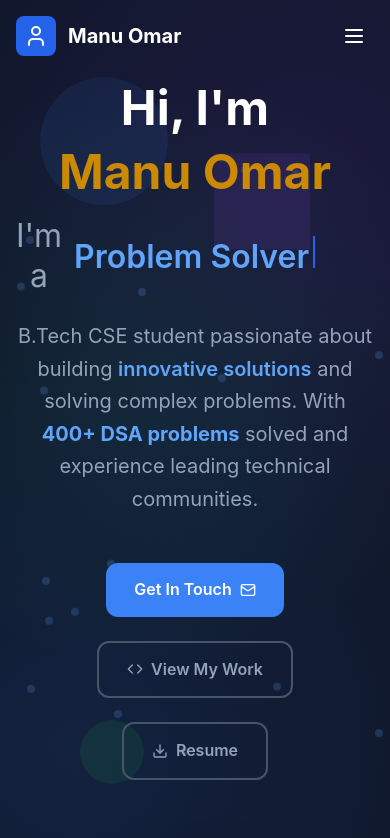
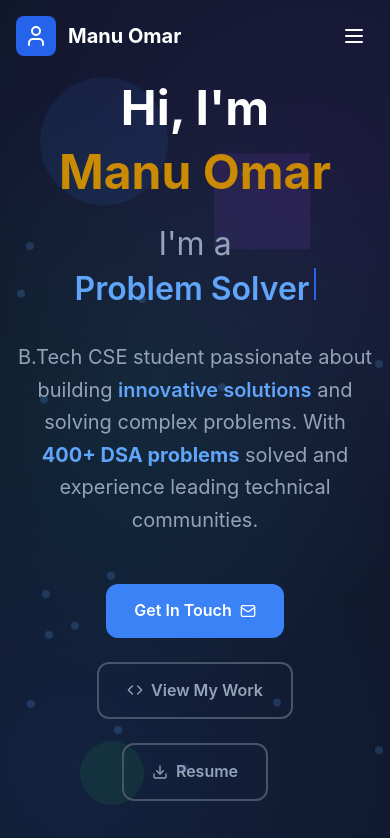
Before and after one commit to Manuomar/portfolio, a React (Vite) app: page / in a window 390 px wide. Shown: the top 838 px of the page. Built offline with nearby package versions, Linux system fonts and the light colour scheme.

Commit message:
hero section fix

```diff
--- a/src/components/Hero.tsx
+++ b/src/components/Hero.tsx
@@ -1,5 +1,5 @@
 import React, { useState, useEffect } from 'react';
-import { ChevronDown, Github, Linkedin, Mail, Download, Code, Trophy, Star, Zap } from 'lucide-react';
+import { ChevronDown, Github, Linkedin, Mail, Download, Code, } from 'lucide-react';
 
 const Hero: React.FC = () => {
   const [displayText, setDisplayText] = useState('');
@@ -35,7 +35,6 @@ const Hero: React.FC = () => {
     }
   };
 
-  // Floating elements for dynamic background
   const floatingElements = Array.from({ length: 20 }, (_, i) => (
     <div
       key={i}
@@ -51,38 +50,23 @@ const Hero: React.FC = () => {
 
   return (
     <section id="home" className="min-h-screen flex items-center justify-center bg-primary relative overflow-hidden">
-      {/* Dynamic Background */}
       <div className="absolute inset-0 dynamic-bg"></div>
-
-      {/* Floating Elements */}
       {floatingElements}
-
-      {/* Geometric Shapes */}
       <div className="absolute top-20 left-10 w-32 h-32 bg-blue-500/10 rounded-full animate-float"></div>
       <div className="absolute top-40 right-20 w-24 h-24 bg-purple-500/10 rotate-45 animate-float" style={{ animationDelay: '2s' }}></div>
       <div className="absolute bottom-32 left-20 w-16 h-16 bg-green-500/10 rounded-full animate-float" style={{ animationDelay: '4s' }}></div>
 
       <div className="relative z-10 max-w-7xl mx-auto px-4 sm:px-6 lg:px-8 text-center">
         <div className="animate-fade-in-up">
-          {/* Status Badge */}
-          {/* <div className="inline-flex items-center space-x-2 glass-simple px-6 py-3 rounded-full mb-8 animate-pulse-glow">
-            <div className="w-2 h-2 bg-green-400 rounded-full animate-pulse"></div>
-            <Star className="w-4 h-4 text-yellow-400" />
-            <span className="text-sm font-medium text-secondary">Available for Opportunities</span>
-          </div> */}
-
-          {/* Main Title */}
           <h1 className="text-responsive-3xl font-bold mb-6 leading-tight mt-[80px]">
             <span className="block mb-2 text-primary">Hi, I'm</span>
-            {/* <span className="text-gradient animate-gradient">Manu Omar</span> */}
             <span className='text-yellow-600'>Manu Omar</span>
-
           </h1>
 
-          {/* Typewriter Effect */}
-          <div className="text-responsive-xl mb-8 h-16 flex items-center justify-center">
-            <span className="mr-3 text-secondary">I'm a</span>
-            <div className="relative min-w-[300px] text-left">
+          {/* FIXED TEXT BLOCK FOR "I'm a ..." */}
+          <div className="text-responsive-xl mb-8 h-auto flex flex-col sm:flex-row items-center justify-center text-center sm:text-left">
+            <span className="text-secondary mb-1 sm:mb-0 sm:mr-3">I'm a</span>
+            <div className="relative">
               <span className="text-blue-400 font-semibold">
                 {displayText}
                 <span className={`inline-block w-0.5 h-8 bg-blue-600 ml-1 ${isTyping ? 'animate-pulse' : ''}`}></span>
@@ -90,34 +74,11 @@ const Hero: React.FC = () => {
             </div>
           </div>
 
-          {/* Description */}
           <p className="text-xl text-secondary max-w-3xl mx-auto mb-12 leading-relaxed">
             B.Tech CSE student passionate about building <span className="text-blue-400 font-semibold">innovative solutions</span> and solving complex problems.
-            With <span className="text-blue-400 font-bold">400+ DSA problems</span> solved and experience
-            leading technical communities.
+            With <span className="text-blue-400 font-bold">400+ DSA problems</span> solved and experience leading technical communities.
           </p>
 
-          {/* Enhanced Stats Grid */}
-          {/* <div className="grid grid-cols-2 md:grid-cols-4 gap-6 mb-12 max-w-5xl mx-auto">
-            {[
-              { value: '400+', label: 'DSA Problems', icon: Code, gradient: 'gradient-1' },
-              { value: '15+', label: 'Certifications', icon: Trophy, gradient: 'gradient-2' },
-              { value: '25+', label: 'Projects', icon: Zap, gradient: 'gradient-3' },
-              { value: '3', label: 'Communities Led', icon: Star, gradient: 'gradient-1' },
-            ].map((stat, index) => (
-              <div key={index} className={`perspective-card animate-scale-in stagger-${index + 1}`}>
-                <div className="card-3d simple-card text-center group">
-                  <div className={`${stat.gradient} text-white p-3 rounded-xl mb-4 inline-block group-hover:scale-110 transition-transform duration-300`}>
-                    <stat.icon className="w-6 h-6" />
-                  </div>
-                  <div className="text-2xl font-bold text-blue-400 mb-2">{stat.value}</div>
-                  <div className="text-sm text-muted">{stat.label}</div>
-                </div>
-              </div>
-            ))}
-          </div> */}
-
-          {/* CTA Buttons */}
           <div className="flex flex-col sm:flex-row gap-6 justify-center items-center mb-16">
             <a
               href="#contact"
@@ -161,7 +122,6 @@ const Hero: React.FC = () => {
             </a>
           </div>
 
-          {/* Enhanced Social Links */}
           <div className="flex justify-center space-x-6 mb-16">
             {[
               { icon: Github, href: 'https://github.com/manuomar', label: 'GitHub', color: 'hover:text-gray-300' },
@@ -169,12 +129,11 @@ const Hero: React.FC = () => {
               { icon: Mail, href: 'mailto:manu.omar@example.com', label: 'Email', color: 'hover:text-red-300' },
               { icon: Code, href: 'https://leetcode.com/manuomar', label: 'LeetCode', color: 'hover:text-orange-300' },
             ].map((social, index) => (
-               <div key={index} className={`perspective-card animate-scale-in stagger-${index + 1}`}>
+              <div key={index} className={`perspective-card animate-scale-in stagger-${index + 1}`}>
                 <a
                   href={social.href}
                   target="_blank"
                   rel="noopener noreferrer"
-                  // className={`card-3d p-4 glass-simple rounded-full hover-lift ${social.color} transition-all duration-300 group`}
                   title={social.label}
                 >
                   <social.icon size={24} className="group-hover:scale-110 transition-transform" />
@@ -182,17 +141,9 @@ const Hero: React.FC = () => {
               </div>
             ))}
           </div>
-
-          {/* Achievement Badge */}
-          {/* <div className="inline-flex items-center space-x-3 glass-simple px-6 py-3 rounded-full animate-pulse-glow">
-            <Trophy className="w-5 h-5 text-yellow-400 animate-float" />
-            <span className="text-sm font-medium text-secondary">NEC'23 Finalist - 11th Rank</span>
-            <div className="w-2 h-2 bg-yellow-400 rounded-full animate-pulse"></div>
-          </div> */}
         </div>
       </div>
 
-      {/* Scroll Indicator */}
       <button
         onClick={scrollToAbout}
         className="absolute bottom-8 left-1/2 transform -translate-x-1/2 animate-bounce glass-simple p-3 rounded-full hover-lift group"
```
